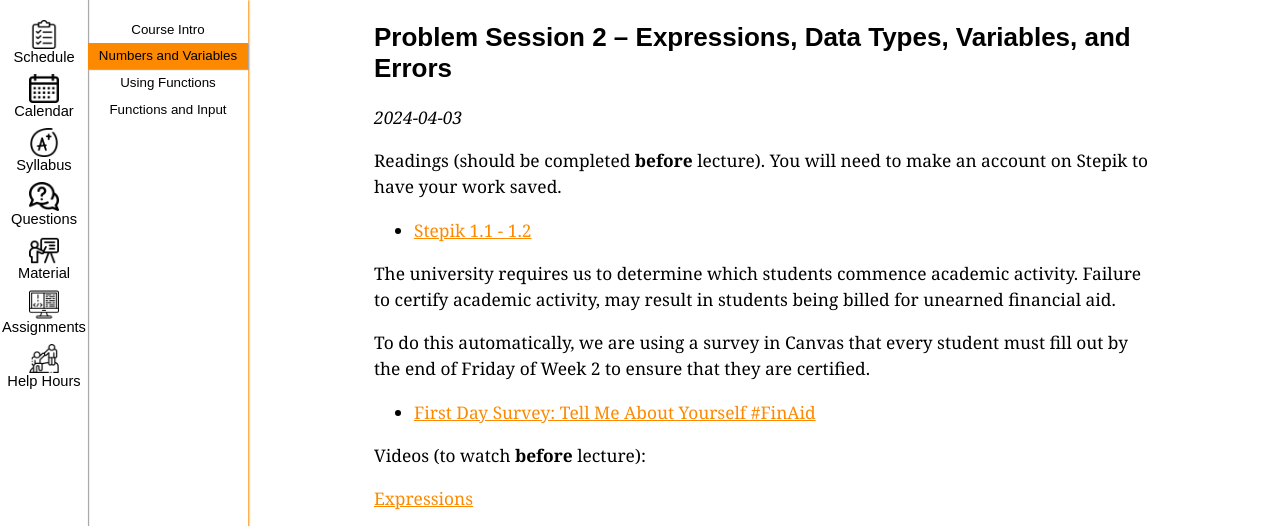
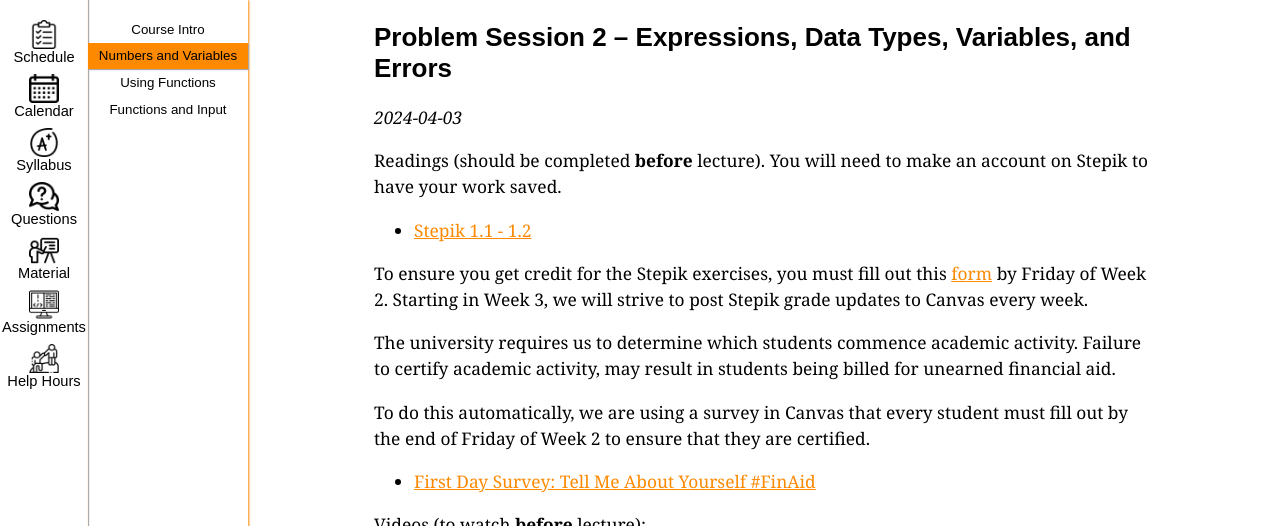
Before and after one commit to ucsd-cse8a-sp24/ucsd-cse8a-sp24.github.io, a Jekyll site: the page built from _lectures/lecture2.md, in a window 1280 px wide and 900 px high, cut to the strip 0-526 px from the top of the window. Built offline with Jekyll 4.4.1, drawn with Linux system fonts in a browser that asks for light colours.

Commit message:
Update lecture2.md

```diff
--- a/_lectures/lecture2.md
+++ b/_lectures/lecture2.md
@@ -22,6 +22,10 @@ _{{ page.released-on }}_
 Readings (should be completed **before** lecture). You will need to make an account on Stepik to have your work saved.
 - [Stepik 1.1 - 1.2](https://stepik.org/lesson/567165/step/1?unit=561438){:target="_blank"}
 
+To ensure you get credit for the Stepik exercises, you must fill out this
+[form](https://forms.gle/qRcsGQtHyZRspZXp9){:target="_blank"}
+by Friday of Week 2. Starting in Week 3, we will strive to post Stepik grade updates to Canvas every week.
+
 The university requires us to determine which students commence academic activity. Failure to certify academic activity, may result in students being billed for unearned financial aid.
 
 To do this automatically, we are using a survey in Canvas that every student must fill out by the end of Friday of Week 2 to ensure that they are certified.
```
